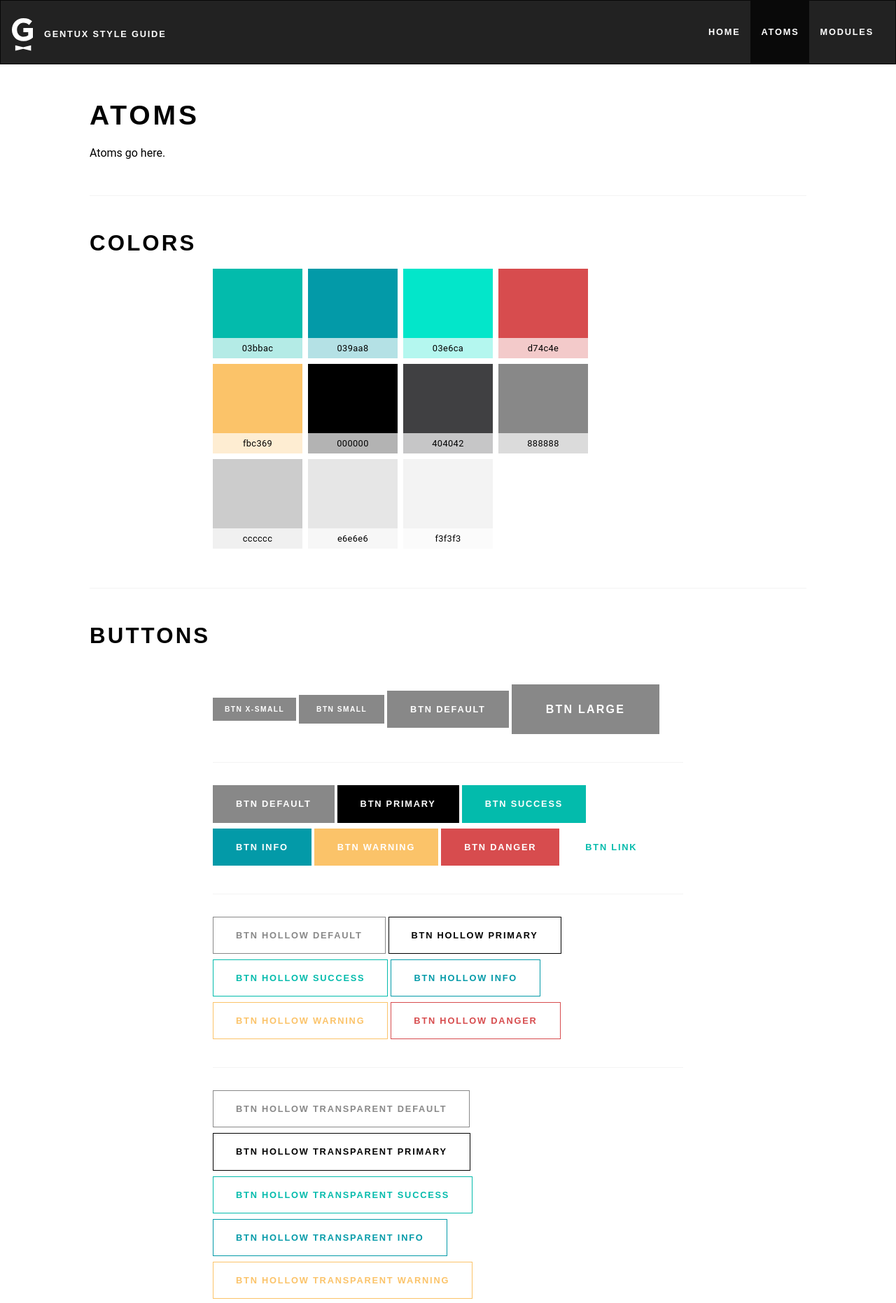
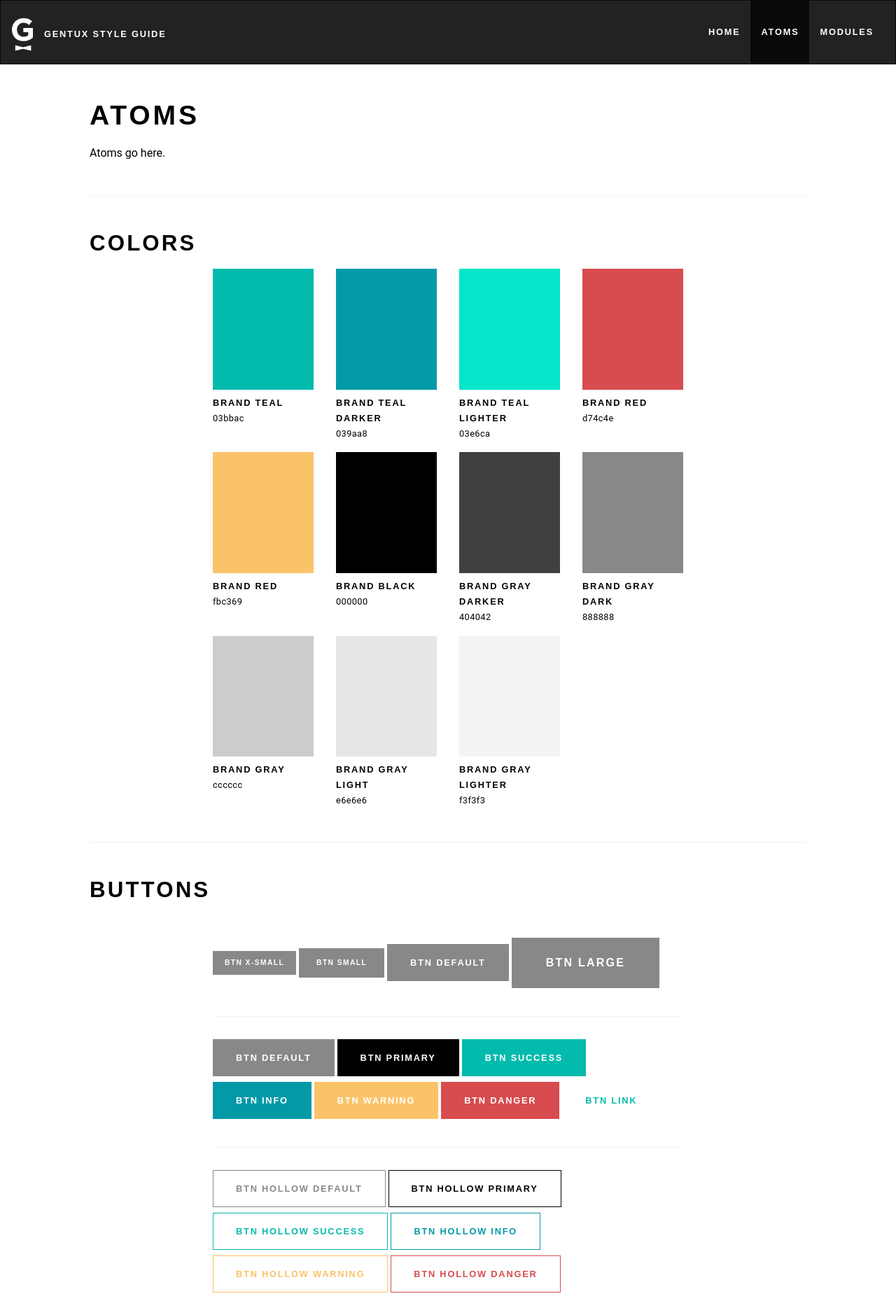
Before and after one commit to generationtux/styleguide, a Jekyll site: the page built from atoms.html, in a window 1280 px wide. Shown: the top 1862 px of the page at 70% size. Built offline with Jekyll 4.4.1, drawn with Linux system fonts in a browser that asks for light colours; comment, search, counter and statistics services are not loaded.

Commit message:
restyles color swatches

```diff
--- a/atoms.html
+++ b/atoms.html
@@ -32,55 +32,72 @@ permalink: /atoms/
     <div class="container type-specimens">
       <div class="row">
         <div class="col-sm-10 col-sm-offset-1 col-lg-8 col-lg-offset-2">
-        <ul class="color-swatches clearfix text-center">
-            <li class="pull-left copy-to-clipboard bg-brand-teal">
-                <p class="clipboard-content small vspace-xs-btm-clear">03bbac</p>
-                <div class="clipboard-init btn btn-primary btn-sm">Copy to Clipboard</div>
-            </li>
-            <li class="pull-left copy-to-clipboard bg-brand-teal-darker">
-                <p class="clipboard-content small vspace-xs-btm-clear">039aa8</p>
-                <div class="clipboard-init btn btn-primary btn-sm">Copy to Clipboard</div>
-            </li>
-            <li class="pull-left copy-to-clipboard bg-brand-teal-lighter">
-                <p class="clipboard-content small vspace-xs-btm-clear">03e6ca</p>
-                <div class="clipboard-init btn btn-primary btn-sm">Copy to Clipboard</div>
-            </li>
-            <li class="pull-left copy-to-clipboard bg-brand-red">
-                <p class="clipboard-content small vspace-xs-btm-clear">d74c4e</p>
-                <div class="clipboard-init btn btn-primary btn-sm">Copy to Clipboard</div>
-            </li>
-            <li class="pull-left copy-to-clipboard bg-brand-yellow">
-                <p class="clipboard-content small vspace-xs-btm-clear">fbc369</p>
-                <div class="clipboard-init btn btn-primary btn-sm">Copy to Clipboard</div>
-            </li>
-            <li class="pull-left copy-to-clipboard bg-brand-black">
-                <p class="clipboard-content small vspace-xs-btm-clear">000000</p>
-                <div class="clipboard-init btn btn-primary btn-sm">Copy to Clipboard</div>
-            </li>
-            <li class="pull-left copy-to-clipboard bg-brand-gray-darker">
-                <p class="clipboard-content small vspace-xs-btm-clear">404042</p>
-                <div class="clipboard-init btn btn-primary btn-sm">Copy to Clipboard</div>
-            </li>
-            <li class="pull-left copy-to-clipboard bg-brand-gray-dark">
-                <p class="clipboard-content small vspace-xs-btm-clear">888888</p>
-                <div class="clipboard-init btn btn-primary btn-sm">Copy to Clipboard</div>
-            </li>
-            <li class="pull-left copy-to-clipboard bg-brand-gray">
-                <p class="clipboard-content small vspace-xs-btm-clear">cccccc</p>
-                <div class="clipboard-init btn btn-primary btn-sm">Copy to Clipboard</div>
-            </li>
-            <li class="pull-left copy-to-clipboard bg-brand-gray-light">
-                <p class="clipboard-content small vspace-xs-btm-clear">e6e6e6</p>
-                <div class="clipboard-init btn btn-primary btn-sm">Copy to Clipboard</div>
-            </li>
-            <li class="pull-left copy-to-clipboard bg-brand-gray-lighter">
-                <p class="clipboard-content small vspace-xs-btm-clear">f3f3f3</p>
-                <div class="clipboard-init btn btn-primary btn-sm">Copy to Clipboard</div>
-            </li>
-          </ul>
-        </div>
-      </div>
-    </div>
+
+          <div class="row">
+            <div class="col-sm-3 copy-to-clipboard">
+                <div class="bg-brand-teal color-swatch"></div>
+                <h3 class="h6 uppercase vspace-xs-top-sm">Brand Teal</h3>
+                <p class="clipboard-content clipboard-init small" title="click to copy to clipboard">03bbac</p>
+            </div>
+            <div class="col-sm-3 copy-to-clipboard">
+                <div class="bg-brand-teal-darker color-swatch"></div>
+                <h3 class="h6 uppercase vspace-xs-top-sm">Brand Teal Darker</h3>
+                <p class="clipboard-content clipboard-init small" title="click to copy to clipboard">039aa8</p>
+            </div>
+            <div class="col-sm-3 copy-to-clipboard">
+                <div class="bg-brand-teal-lighter color-swatch"></div>
+                <h3 class="h6 uppercase vspace-xs-top-sm">Brand Teal Lighter</h3>
+                <p class="clipboard-content clipboard-init small" title="click to copy to clipboard">03e6ca</p>
+            </div>
+            <div class="col-sm-3 copy-to-clipboard">
+                <div class="bg-brand-red color-swatch"></div>
+                <h3 class="h6 uppercase vspace-xs-top-sm">Brand Red</h3>
+                <p class="clipboard-content clipboard-init small" title="click to copy to clipboard">d74c4e</p>
+            </div>
+          </div><!-- /row -->
+          <div class="row">
+            <div class="col-sm-3 copy-to-clipboard">
+                <div class="bg-brand-yellow color-swatch"></div>
+                <h3 class="h6 uppercase vspace-xs-top-sm">Brand Red</h3>
+                <p class="clipboard-content clipboard-init small" title="click to copy to clipboard">fbc369</p>
+            </div>
+            <div class="col-sm-3 copy-to-clipboard">
+                <div class="bg-brand-black color-swatch"></div>
+                <h3 class="h6 uppercase vspace-xs-top-sm">Brand Black</h3>
+                <p class="clipboard-content clipboard-init small" title="click to copy to clipboard">000000</p>
+            </div>
+            <div class="col-sm-3 copy-to-clipboard">
+                <div class="bg-brand-gray-darker color-swatch"></div>
+                <h3 class="h6 uppercase vspace-xs-top-sm">Brand Gray Darker</h3>
+                <p class="clipboard-content clipboard-init small" title="click to copy to clipboard">404042</p>
+            </div>
+            <div class="col-sm-3 copy-to-clipboard">
+                <div class="bg-brand-gray-dark color-swatch"></div>
+                <h3 class="h6 uppercase vspace-xs-top-sm">Brand Gray Dark</h3>
+                <p class="clipboard-content clipboard-init small" title="click to copy to clipboard">888888</p>
+            </div>
+          </div><!-- /row -->
+          <div class="row">
+            <div class="col-sm-3 copy-to-clipboard">
+                <div class="bg-brand-gray color-swatch"></div>
+                <h3 class="h6 uppercase vspace-xs-top-sm">Brand Gray</h3>
+                <p class="clipboard-content clipboard-init small" title="click to copy to clipboard">cccccc</p>
+            </div>
+            <div class="col-sm-3 copy-to-clipboard">
+                <div class="bg-brand-gray-light color-swatch"></div>
+                <h3 class="h6 uppercase vspace-xs-top-sm">Brand Gray Light</h3>
+                <p class="clipboard-content clipboard-init small" title="click to copy to clipboard">e6e6e6</p>
+            </div>
+            <div class="col-sm-3 copy-to-clipboard">
+                <div class="bg-brand-gray-lighter color-swatch"></div>
+                <h3 class="h6 uppercase vspace-xs-top-sm">Brand Gray Lighter</h3>
+                <p class="clipboard-content clipboard-init small" title="click to copy to clipboard">f3f3f3</p>
+            </div>
+          </div><!-- /row -->
+
+        </div><!-- /col -->
+      </div><!-- /row -->
+    </div><!-- /container -->
 
     <div class="container">
       <div class="row">
```
Also changed, not shown: _scss/theme.scss (+4 -36 lines), css/all.css.
